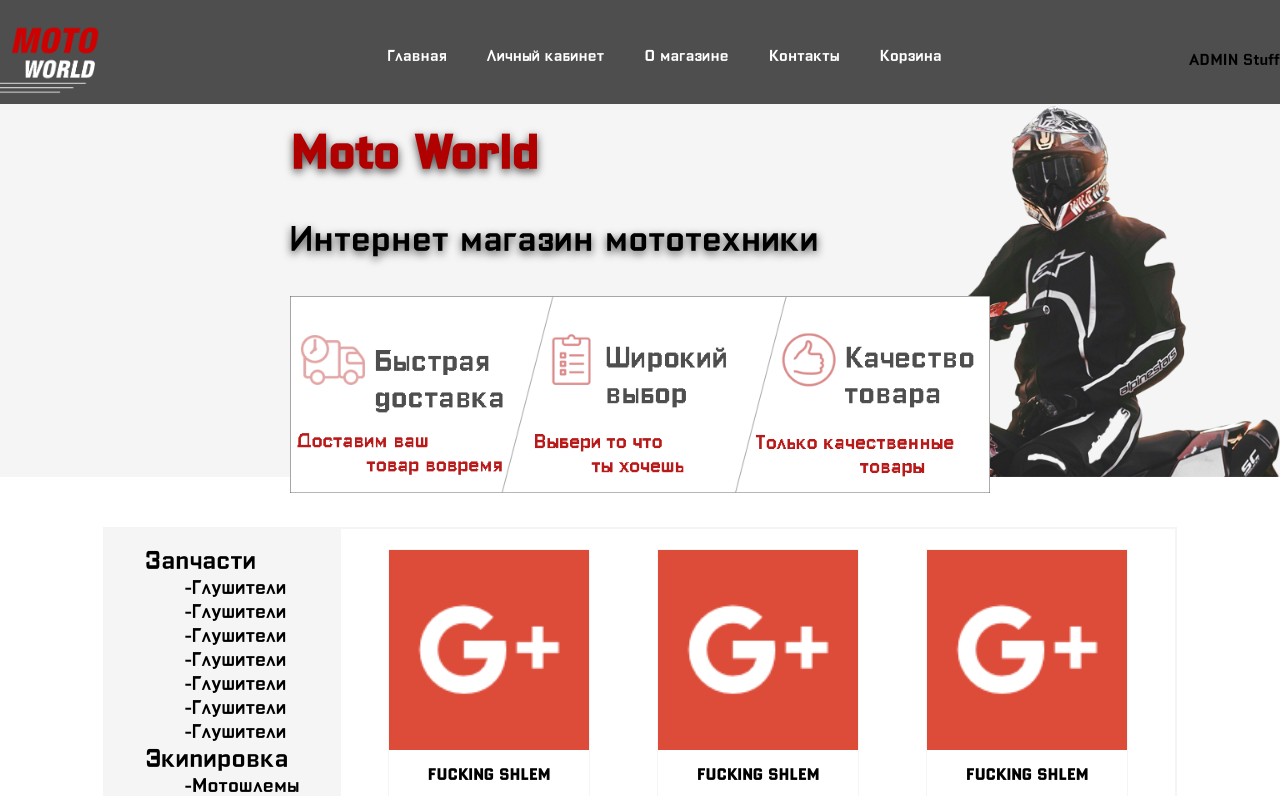
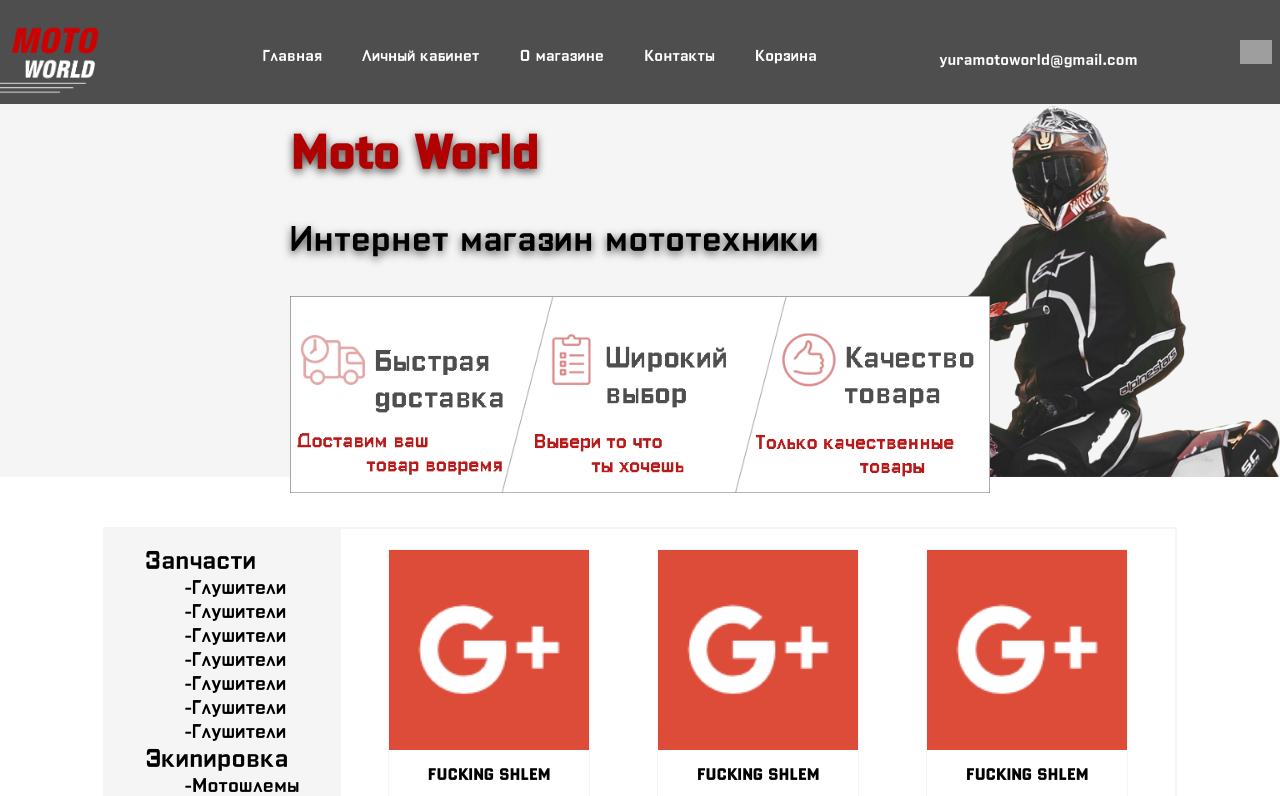
Before and after one commit to BLOCKMATERIAL/motoworld-client, an Angular app: page / in a window 1280 px wide. Shown: the top 796 px of the page. Built offline with nearby package versions, Linux system fonts and the light colour scheme; grey boxes are pictures that could not be loaded.

Commit message:
Added button logout and fix others

```diff
--- a/src/app/app.component.html
+++ b/src/app/app.component.html
@@ -8,7 +8,10 @@
       <li><a routerLink="/contacts">Контакты</a></li>
       <li><a routerLink="/cart">Корзина</a></li>
     </ul>
-    <div class="btn-admin">ADMIN Stuff</div>
+    <div class="btn-admin">yuramotoworld@gmail.com</div>
+    <a class="logout">
+      <img src="../assets/icon/logout.png" alt="">
+    </a>
   </div>
   <div class="header">
 
--- a/src/app/app.component.styl
+++ b/src/app/app.component.styl
@@ -43,6 +43,13 @@ secondary-text-color = primary-dark-color
           color: white
     .btn-admin
       padding-top:50px
+      color white
+    .logout
+      width: 40px
+      padding-top:40px
+      img
+          width: 80%
+          heigh: auto
 
 
   .header
```
Also changed, not shown: src/assets/icon/ic_logout.png (deleted).
